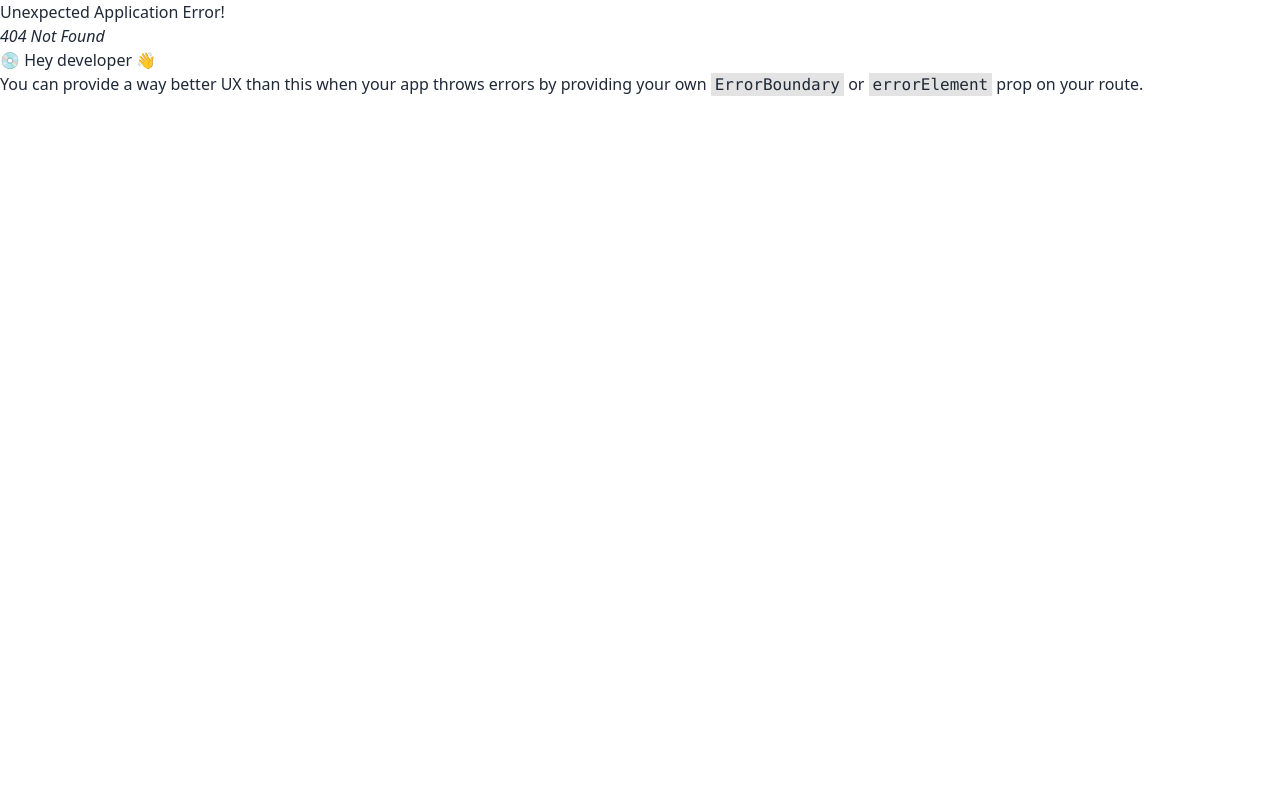
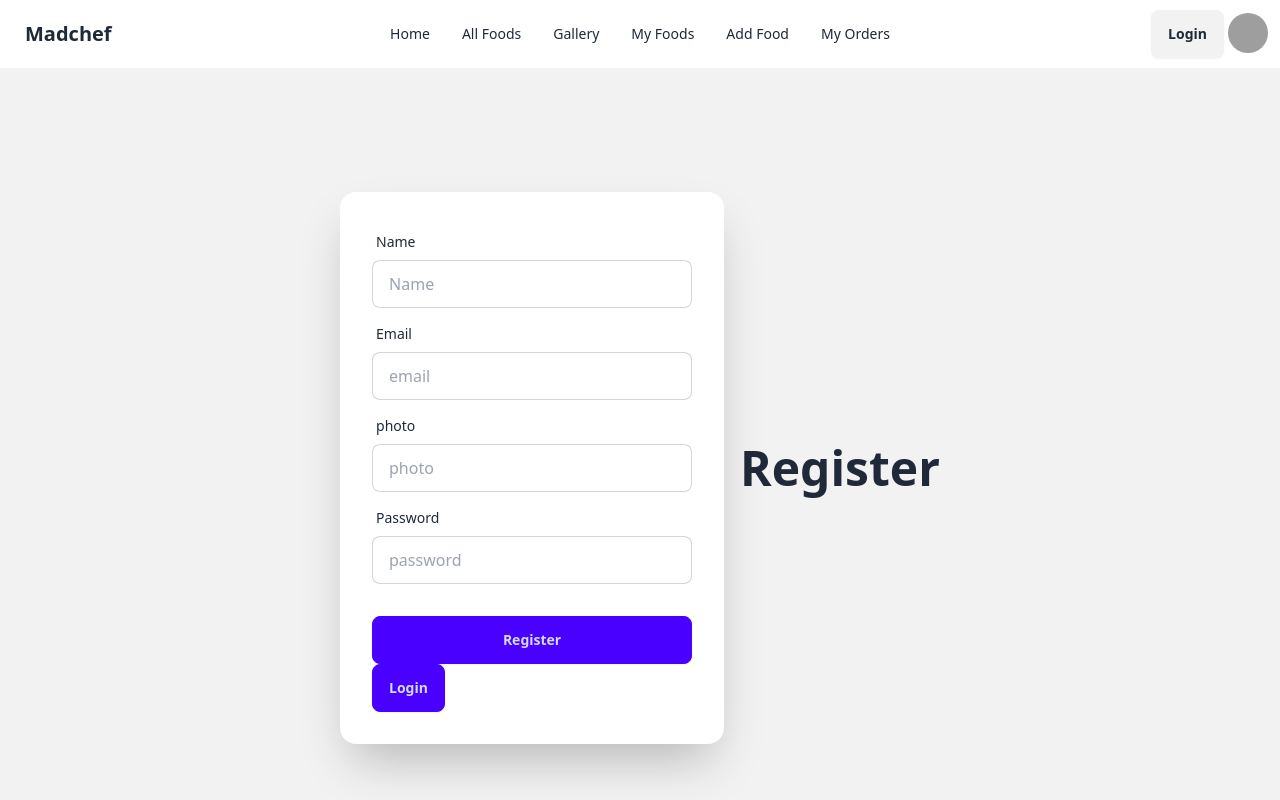
Before and after one commit to khh-Niloy/madchef-A11, a React (Vite) app: page /register in a window 1280 px wide. Before the commit this address had no page. Shown: the top 800 px of the page. Built offline with nearby package versions, Linux system fonts and the light colour scheme; grey boxes are pictures that could not be loaded.

Commit message:
added login and reg page :

```diff
--- a/src/Components/Navbar.jsx
+++ b/src/Components/Navbar.jsx
@@ -1,5 +1,5 @@
 import React from "react";
-import { NavLink } from "react-router-dom";
+import { Link, NavLink } from "react-router-dom";
 
 const Navbar = () => {
   const links = (
@@ -64,7 +64,7 @@
             <ul className="menu menu-horizontal px-1">{links}</ul>
           </div>
           <div className="navbar-end">
-            <a className="btn">Login</a>
+            <Link to="login" className="btn">Login</Link>
 
 
 
--- a/src/Pages/Authentication/Login.jsx
+++ b/src/Pages/Authentication/Login.jsx
@@ -1,20 +1,25 @@
 import React from "react";
+import { Link } from "react-router-dom";
 
 const Login = () => {
+
+    function handleSubmit(e){
+        e.preventDefault()
+
+        const initialObj = new FormData(e.target)
+        const formObjData = Object.fromEntries(initialObj.entries())
+        console.log(formObjData)
+    }
+
   return (
     <div>
-      <div className="hero bg-base-200 min-h-screen">
-        <div className="hero-content flex-col lg:flex-row-reverse">
+      <div className="hero bg-base-200">
+        <div className="hero-content flex-col">
           <div className="text-center lg:text-left">
             <h1 className="text-5xl font-bold">Login now!</h1>
-            <p className="py-6">
-              Provident cupiditate voluptatem et in. Quaerat fugiat ut assumenda
-              excepturi exercitationem quasi. In deleniti eaque aut repudiandae
-              et a id nisi.
-            </p>
           </div>
-          <div className="card bg-base-100 w-full max-w-sm shrink-0 shadow-2xl">
-            <form className="card-body">
+          <div className="card bg-base-100 w-full shrink-0 shadow-2xl">
+            <form onSubmit={handleSubmit} className="card-body">
               <div className="form-control">
                 <label className="label">
                   <span className="label-text">Email</span>
@@ -22,6 +27,7 @@
                 <input
                   type="email"
                   placeholder="email"
+                  name="email"
                   className="input input-bordered"
                   required
                 />
@@ -32,6 +38,7 @@
                 </label>
                 <input
                   type="password"
+                  name="password"
                   placeholder="password"
                   className="input input-bordered"
                   required
@@ -44,6 +51,7 @@
               </div>
               <div className="form-control mt-6">
                 <button className="btn btn-primary">Login</button>
+                <Link to="/register"><button className="btn btn-primary mt-5">Register</button></Link>
               </div>
             </form>
           </div>
--- /dev/null
+++ b/src/Pages/Authentication/Register.jsx
@@ -0,0 +1,84 @@
+import React from "react";
+import { Link } from "react-router-dom";
+
+const Register = () => {
+  function handleSubmit(e) {
+    e.preventDefault();
+
+    const initialObj = new FormData(e.target);
+    const formObjData = Object.fromEntries(initialObj.entries());
+    console.log(formObjData);
+  }
+
+  return (
+    <div>
+      <div className="hero bg-base-200 min-h-screen">
+        <div className="hero-content flex-col lg:flex-row-reverse">
+          <div className="text-center lg:text-left">
+            <h1 className="text-5xl font-bold">Register</h1>
+          </div>
+          <div className="card bg-base-100 w-full max-w-sm shrink-0 shadow-2xl">
+            <form onSubmit={handleSubmit} className="card-body">
+              <div className="form-control">
+                <label className="label">
+                  <span className="label-text">Name</span>
+                </label>
+                <input
+                  type="text"
+                  placeholder="Name"
+                  name="name"
+                  className="input input-bordered"
+                  required
+                />
+              </div>
+              <div className="form-control">
+                <label className="label">
+                  <span className="label-text">Email</span>
+                </label>
+                <input
+                  type="email"
+                  placeholder="email"
+                  name="email"
+                  className="input input-bordered"
+                  required
+                />
+              </div>
+              <div className="form-control">
+                <label className="label">
+                  <span className="label-text">photo</span>
+                </label>
+                <input
+                  type="text"
+                  placeholder="photo"
+                  name="photo"
+                  className="input input-bordered"
+                  required
+                />
+              </div>
+              <div className="form-control">
+                <label className="label">
+                  <span className="label-text">Password</span>
+                </label>
+                <input
+                  type="password"
+                  placeholder="password"
+                  className="input input-bordered"
+                  name="password"
+                  required
+                />
+              </div>
+              <div className="form-control mt-6">
+                <button className="btn btn-primary">Register</button>
+                <Link to="/login">
+                  <button className="btn btn-primary">Login</button>
+                </Link>
+              </div>
+            </form>
+          </div>
+        </div>
+      </div>
+    </div>
+  );
+};
+
+export default Register;
--- a/src/main.jsx
+++ b/src/main.jsx
@@ -12,6 +12,7 @@
 import MyOrder from "./Pages/MyOrder.jsx";
 import Detailes from "./Pages/Detailes.jsx";
 import Login from "./Pages/Authentication/Login.jsx";
+import Register from "./Pages/Authentication/Register.jsx";
 
 const router = createBrowserRouter([
   {
@@ -51,6 +52,10 @@
         path: "/login",
         element: <Login></Login>,
       },
+      {
+        path: "/register",
+        element: <Register></Register>,
+      },
     ],
   },
 ]);
```
